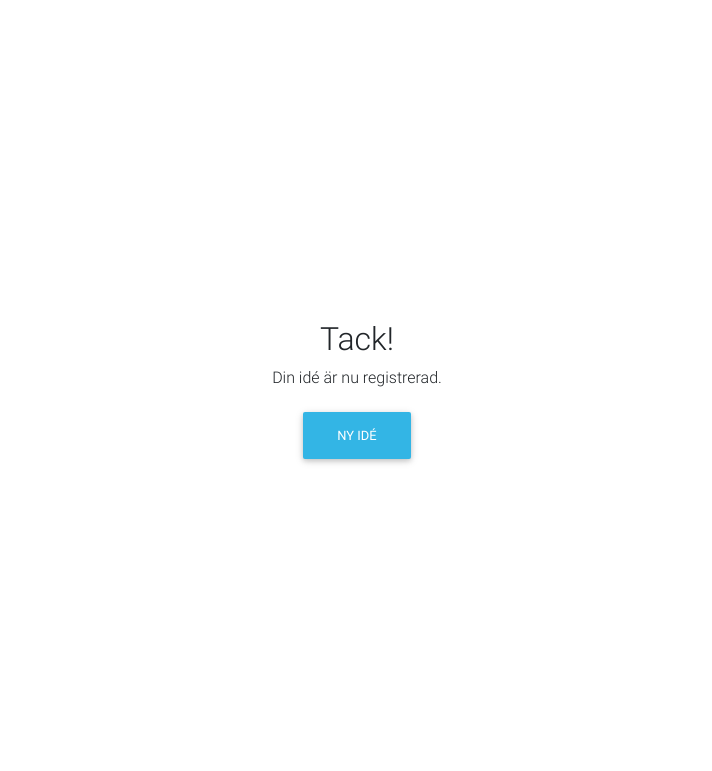
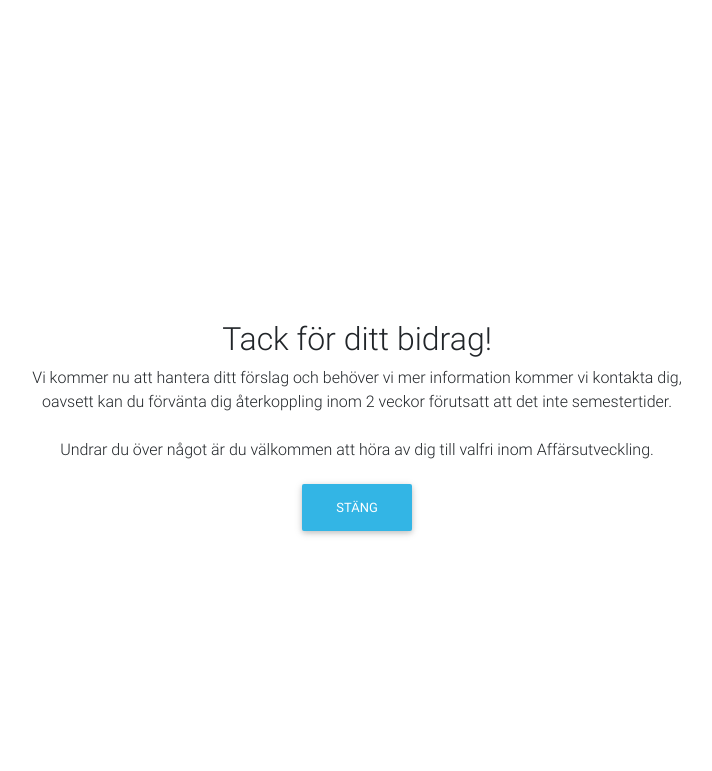
Before and after one commit to swevm/viima_proxy, a Flask app: template app/templates/thanks.html in a window 1280 px wide. Shown: the top 771 px of the page, without its empty margins (283-995 px from the left). Run offline with Flask 2, Linux system fonts and the light colour scheme; the template is opened without the code that fills it, so the values that code supplies are empty; some libraries are stand-ins or nearby versions.

Commit message:
Text & Button change in thank you page

```diff
--- a/app/templates/thanks.html
+++ b/app/templates/thanks.html
@@ -61,9 +61,11 @@
 </div>
 </div>
 <div id="myDiv" class="animate-bottom">
-  <h2>Tack!</h2>
-  <p>Din idé är nu registrerad.</p>
-  <button id ="myBtn" onclick="window.location.href='/create_item'" class="btn btn-info ">Ny idé</button>
+  <h2>Tack för ditt bidrag!</h2>
+  <p>Vi kommer nu att hantera ditt förslag och behöver vi mer information kommer vi kontakta dig, <br/> oavsett kan du förvänta dig återkoppling inom 2 veckor förutsatt att det inte semestertider.<br/><br/>
+Undrar du över något är du välkommen att höra av dig till valfri inom Affärsutveckling.
+</p>
+  <button id ="myBtn" onclick="window.location.href='/table'" class="btn btn-info ">Stäng</button>
 </div>
 
 <script>
```
Also changed, not shown: app/templates/linechart.html (+12 -15 lines).
